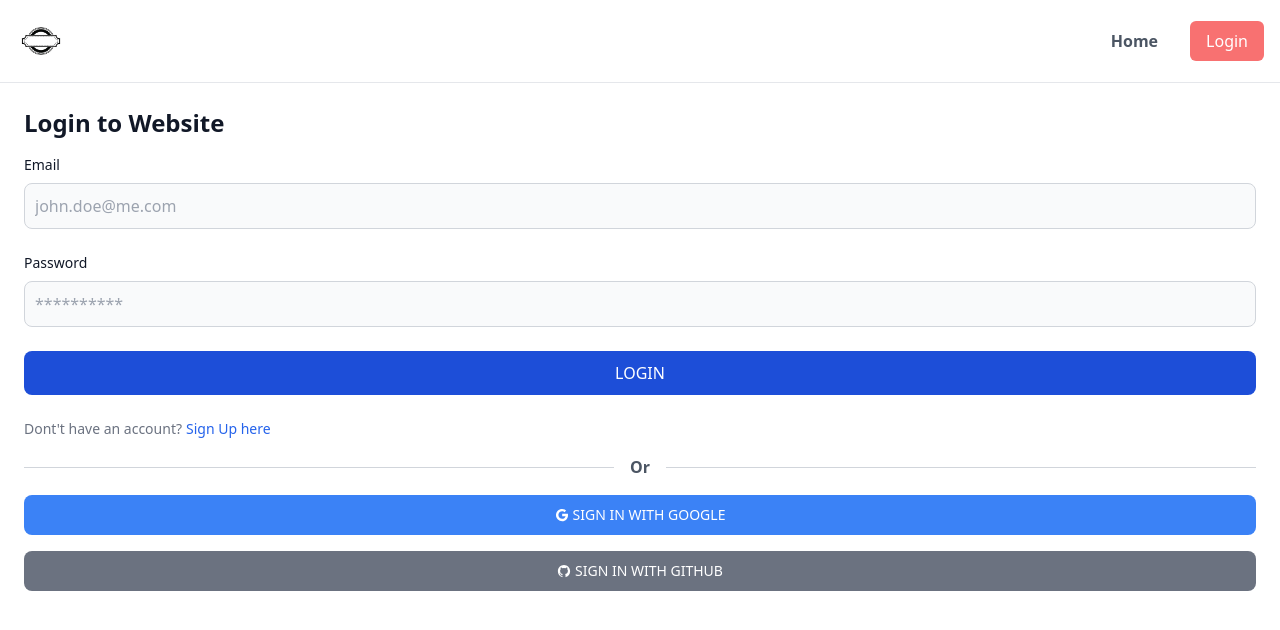
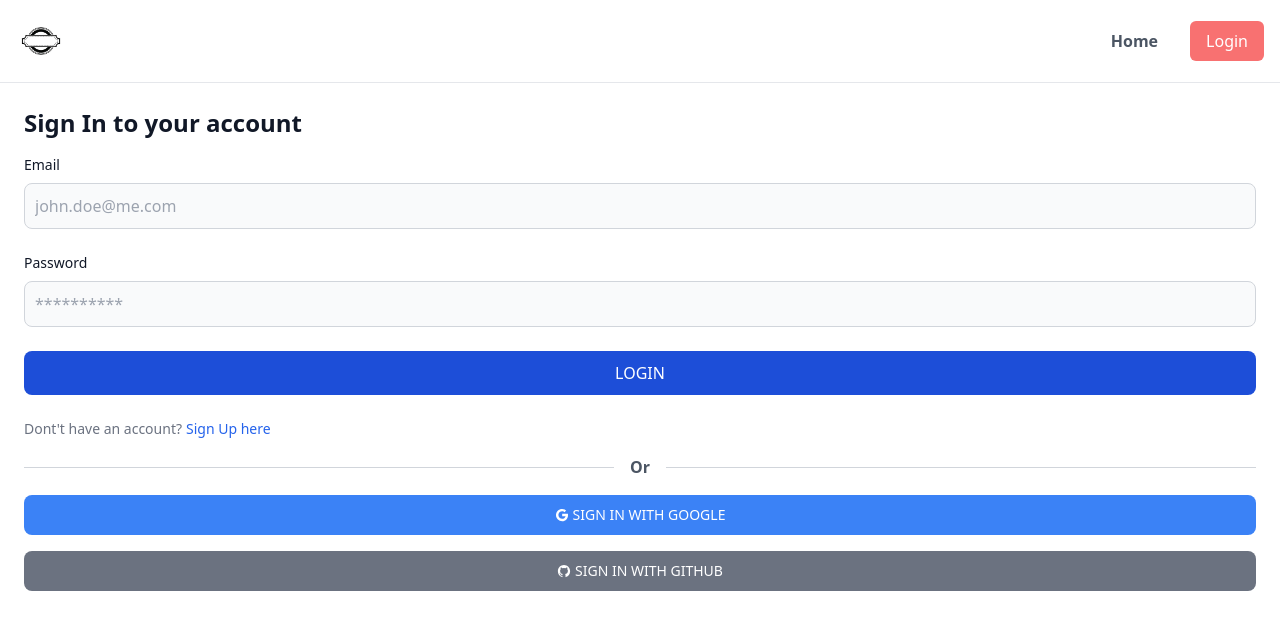
Before and after one commit to Aetyyy/SimpleAuth-NextJS, a Next.js app: page /login in a window 1280 px wide. Shown: the top 630 px of the page. Built offline with nearby package versions, Linux system fonts and the light colour scheme; no server answers.

Commit message:
Update add error notification at login forms

```diff
--- a/src/app/(auth)/login/page.tsx
+++ b/src/app/(auth)/login/page.tsx
@@ -1,11 +1,29 @@
 import FormLogin from "@/components/auth/form-login";
 import { GithubButton, GoogleButton } from "@/components/auth/social-button";
-import React from "react";
+import { Metadata } from "next";
 
-export default function page() {
+export const metadata: Metadata = {
+  title: "Sign In",
+};
+
+export default function LoginPage ({ searchParams }: { searchParams?: { error?: string } }) {
+  const params = searchParams?.error;
+
   return (
     <div className="p-6 space-y-4">
-      <h1 className="text-2xl font-bold text-gray-900">Login to Website</h1>
+      <h1 className="text-2xl font-bold text-gray-900">
+        Sign In to your account
+      </h1>
+      {params === "OAuthAccountNotLinked" ? (
+        <div
+          className="p-4 mb-4 text-sm text-red-800 rounded-lg bg-red-100"
+          role="alert"
+        >
+          <span className="font-medium">
+            Account already use by other provider.
+          </span>
+        </div>
+      ) : null}
       <FormLogin />
       <div className="my-4 flex items-center before:flex-1 before:border-t before:border-gray-300 after:flex-1 after:border-t after:border-gray-300">
         <p className="mx-4 mb-0 text-center font-semibold text-gray-600">Or</p>
@@ -14,4 +32,4 @@ export default function page() {
       <GithubButton />
     </div>
   );
-}
+};
```
